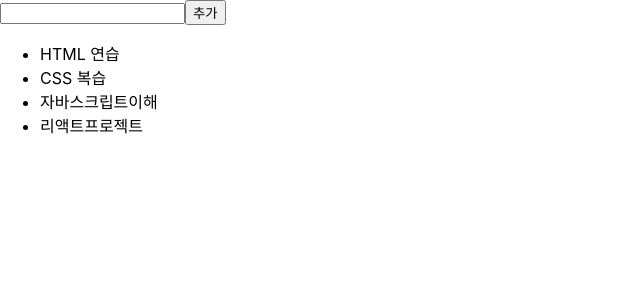
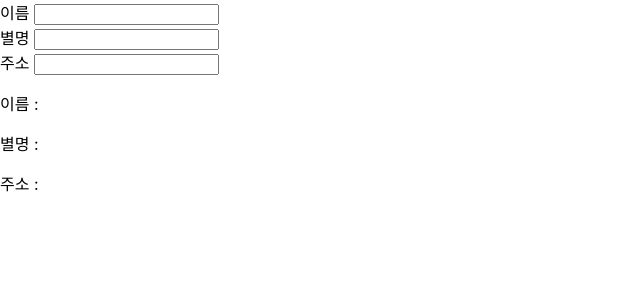
Before and after one commit to jks2024/human-sample-react, a React (Create React App) app: page / in a window 1280 px wide. Shown: the top 300 px of the page, without its empty margins (0-640 px from the left). Built offline with nearby package versions, Linux system fonts and the light colour scheme.

Commit message:
10/19 pm 3:07

```diff
--- a/src/App.js
+++ b/src/App.js
@@ -9,9 +9,11 @@ import RadioBtn from "./RadioBtn";
 import CheckBox from "./CheckBtn";
 import Table from "./Table";
 import ToDoSample from "./ToDoSample";
+import Count from "./Count";
+import Infomation from "./Infomation";
 
 function App() {
-  return <ToDoSample />;
+  return <Infomation />;
 }
 
 export default App;
--- /dev/null
+++ b/src/Count.js
@@ -0,0 +1,28 @@
+import { useState } from "react";
+
+const Count = () => {
+  //const [number, setNumber] = useState(0);
+  const [flag, setFlag] = useState(false);
+  let number = 0;
+
+  const numInc = () => {
+    number++;
+    console.log(number);
+    setFlag(!flag);
+  };
+  const numDec = () => {
+    number--;
+    console.log(number);
+    setFlag(!flag);
+  };
+
+  return (
+    <>
+      <h3>현재 카운터 : {number}</h3>
+      <button onClick={numInc}>증가</button>
+      <button onClick={numDec}>감소</button>
+    </>
+  );
+};
+
+export default Count;
--- /dev/null
+++ b/src/Infomation.js
@@ -0,0 +1,35 @@
+import { useState, useEffect } from "react"; // 상태 관리, 생명 주기 관리
+
+// 이름, 닉네임, 주소를 입력받아 출력 해보기: useSate 사용
+// useEffect가 언제 호출되는 지 확인 해보기: 같이 하기
+
+const Infomation = () => {
+  const [name, setName] = useState("");
+  const [nickname, setNickname] = useState("");
+  const [addr, setAddr] = useState("");
+
+  return (
+    <>
+      <label>
+        이름 <input value={name} onChange={(e) => setName(e.target.value)} />
+      </label>{" "}
+      <br />
+      <label>
+        별명{" "}
+        <input value={nickname} onChange={(e) => setNickname(e.target.value)} />
+      </label>{" "}
+      <br />
+      <label>
+        주소 <input value={addr} onChange={(e) => setAddr(e.target.value)} />
+      </label>{" "}
+      <br />
+      <div>
+        <p>이름 : {name}</p>
+        <p>별명 : {nickname}</p>
+        <p>주소 : {addr}</p>
+      </div>
+    </>
+  );
+};
+
+export default Infomation;
```
